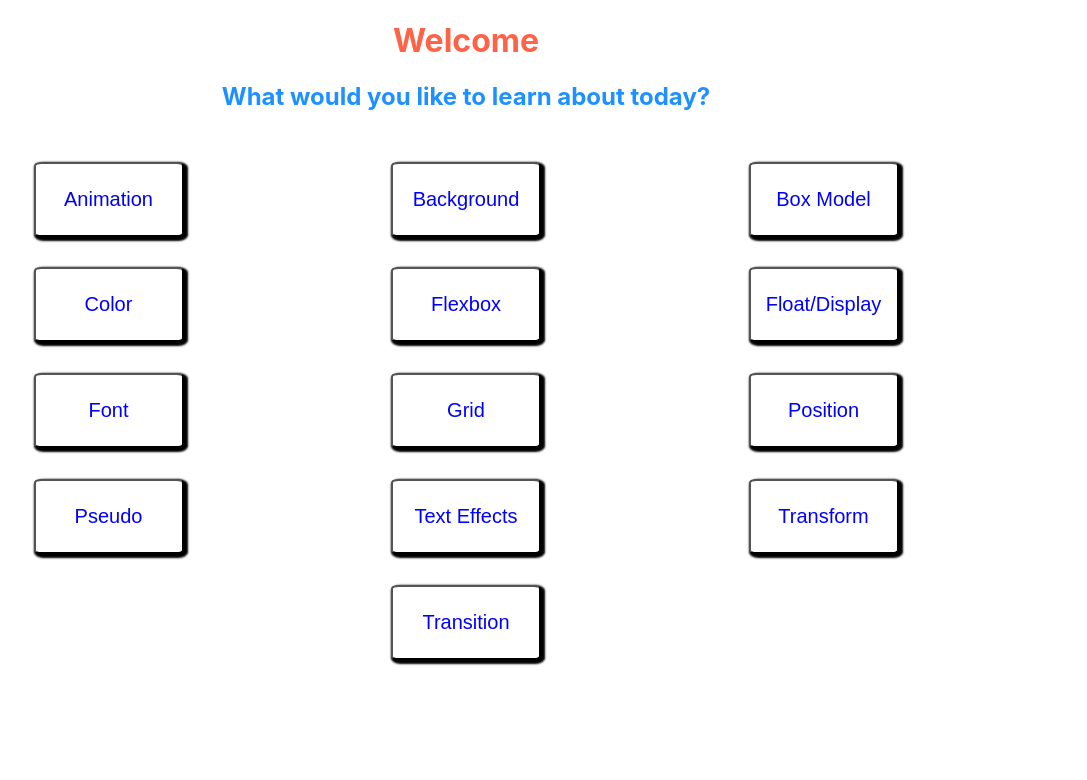
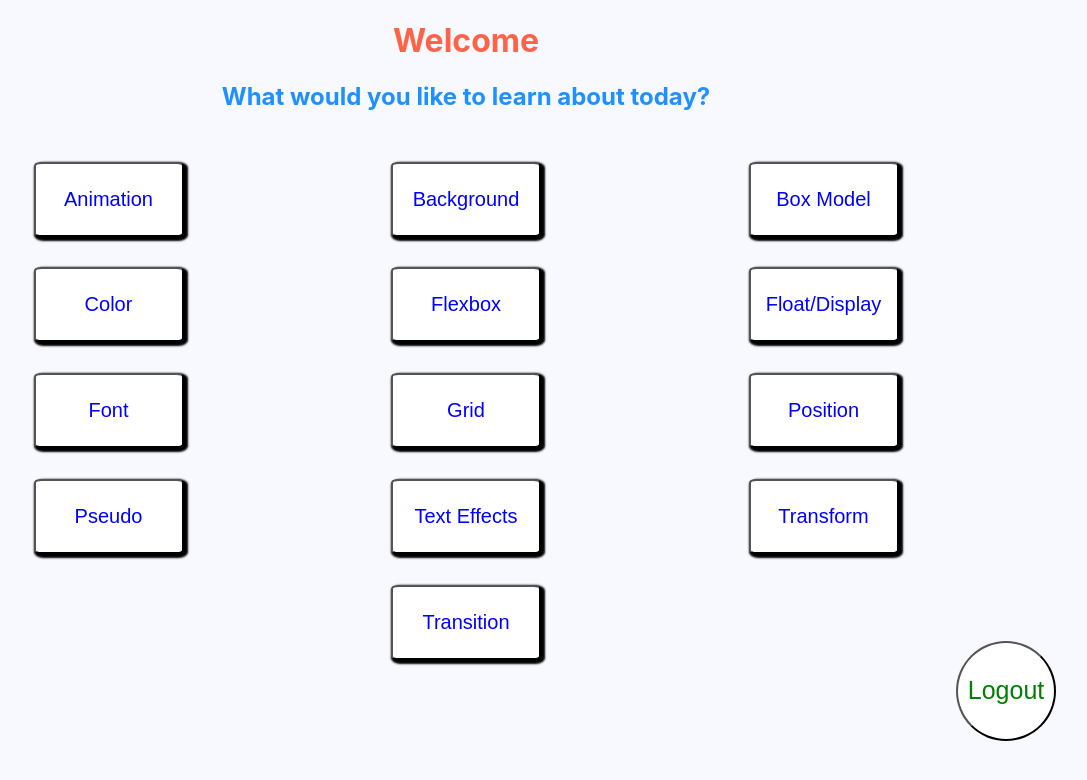
Before and after one commit to paulbrooks646/competencies, a React (Create React App) app: page /#/Dashboard in a window 1280 px wide. Shown: the top 780 px of the page, without its empty margins (174-1261 px from the left). Built offline with nearby package versions, Linux system fonts and the light colour scheme; what redux-promise-middleware would draw is missing.

Commit message:
more dashboard styling

```diff
--- a/src/App.scss
+++ b/src/App.scss
@@ -30,6 +30,8 @@ p {
 }
 .App {
   text-align: center;
+  background-color: #f8f8ff;
+  overflow: hidden;
 }
 
 .hundred {
@@ -316,3 +318,25 @@ color: pink
 .dashboard-button {
 color: purple
 }
+
+.dashboard-logout {
+display: flex;
+justify-content: flex-end;
+}
+
+.dashboard-logout-button {
+position: relative;
+right: 50px;
+bottom: 50px;
+border-radius: 50%;
+height: 100px;
+width: 100px;
+color: green;
+font-size: 25px;
+background-color: white;
+}
+
+.dashboard-logout-button:hover {
+transform: scale(1.1);
+cursor: pointer;
+}
--- a/src/Components/Dashboard.js
+++ b/src/Components/Dashboard.js
@@ -1,14 +1,14 @@
 import React from "react";
 import { connect } from "react-redux";
-import { getUser } from "../redux/userReducer";
+import { getUser, logoutUser } from "../redux/userReducer";
 import { Link } from "react-router-dom";
 
 function Dashboard(props) {
   return (
     <div>
       <div>
-              <h1>Welcome {props.user.user.username}</h1>
-              <h2>What would you like to learn about today?</h2>
+        <h1>Welcome {props.user.user.username}</h1>
+        <h2>What would you like to learn about today?</h2>
       </div>
       <div className="dashboard-links-main">
         <div className="dashboard-links-row">
@@ -61,10 +61,13 @@ function Dashboard(props) {
           </Link>
         </div>
       </div>
+      <div className="dashboard-logout">
+        <button className="dashboard-logout-button">Logout</button>
+      </div>
     </div>
   );
 }
 
 const mapStateToProps = (reduxState) => reduxState;
 
-export default connect(mapStateToProps, { getUser })(Dashboard);
+export default connect(mapStateToProps, { getUser, logoutUser })(Dashboard);
```
